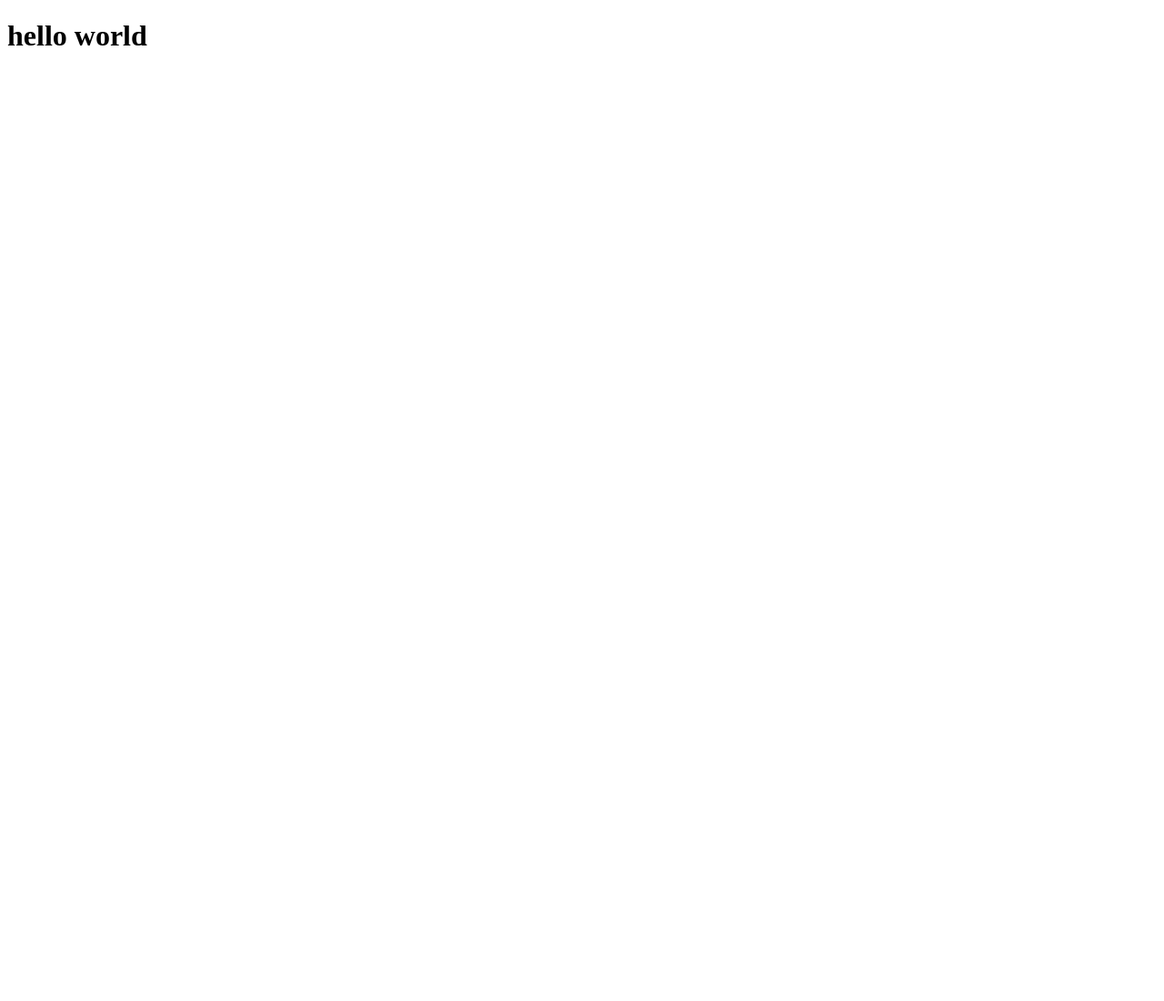
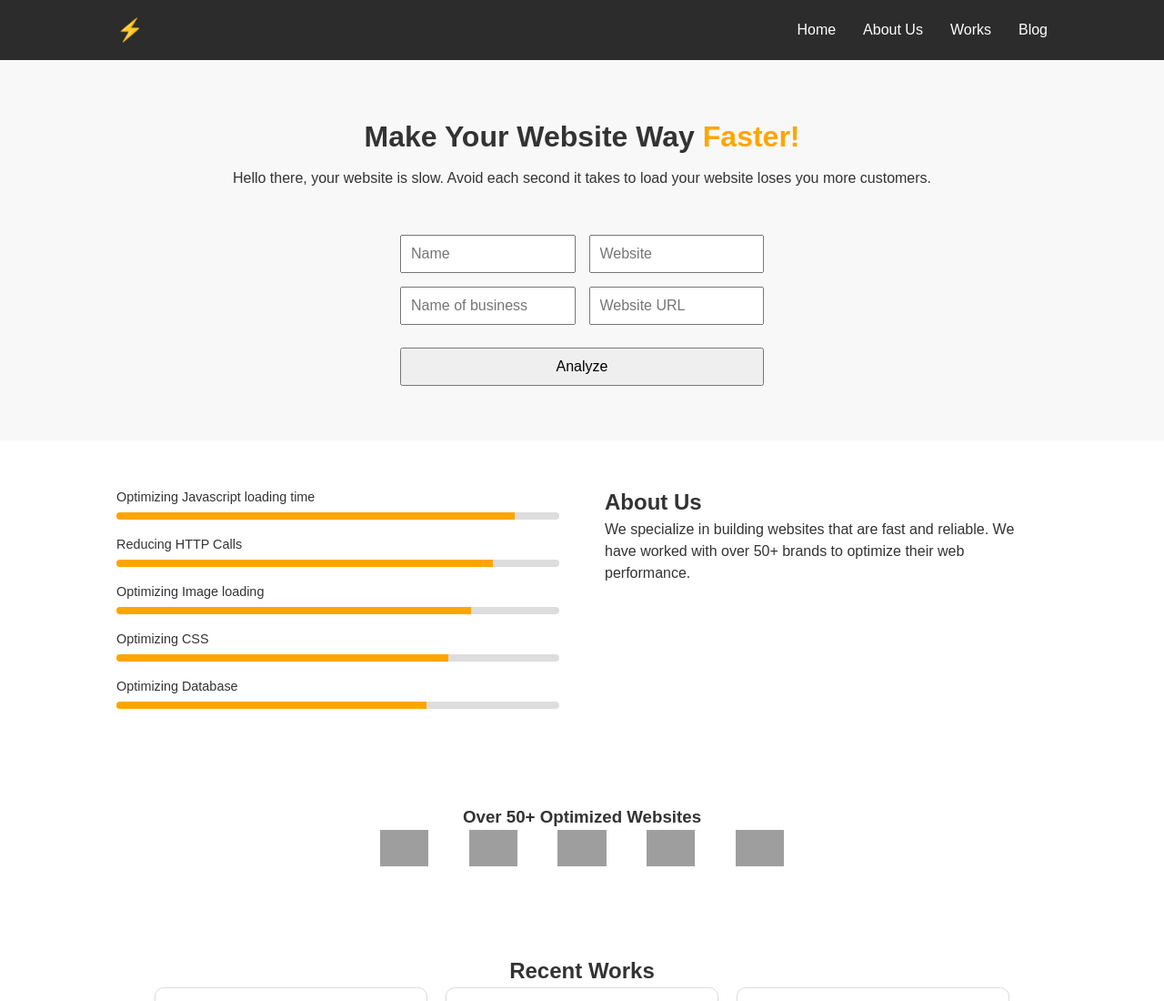
Before and after one commit to mehfoozkhangithub/e-commerce-site, a plain HTML site: page index.html in a window 1280 px wide. Shown: the top 1100 px of the page at 91% size. Before the commit the page ends 800 px from the top, so only its background shows below. Drawn offline with Linux system fonts and the light colour scheme; grey boxes are pictures that could not be loaded.

Commit message:
half page created

```diff
--- a/index.html
+++ b/index.html
@@ -1,14 +1,129 @@
 <!DOCTYPE html>
 <html lang="en">
+<head>
+  <meta charset="UTF-8">
+  <meta name="viewport" content="width=device-width, initial-scale=1.0">
+  <title>Website Optimizer</title>
+  <link rel="stylesheet" href="style.css">
+</head>
+<body>
 
-<head>
-    <meta charset="UTF-8">
-    <meta name="viewport" content="width=device-width, initial-scale=1.0">
-    <title>Document</title>
-</head>
+  <!-- Navbar -->
+  <header>
+    <div class="logo">⚡</div>
+    <nav>
+      <ul>
+        <li><a href="#">Home</a></li>
+        <li><a href="#">About Us</a></li>
+        <li><a href="#">Works</a></li>
+        <li><a href="#">Blog</a></li>
+      </ul>
+    </nav>
+  </header>
 
-<body>
-    <h1>hello world</h1>
+  <!-- Hero Section -->
+  <section class="hero">
+    <h1>Make Your Website Way <span>Faster!</span></h1>
+    <p>Hello there, your website is slow. Avoid each second it takes to load your website loses you more customers.</p>
+    <div class="form-box">
+      <input type="text" placeholder="Name">
+      <input type="text" placeholder="Website">
+      <input type="text" placeholder="Name of business">
+      <input type="url" placeholder="Website URL">
+      <button>Analyze</button>
+    </div>
+  </section>
+
+  <!-- Progress + About Section -->
+  <section class="about-section">
+    <div class="progress-container">
+      <div class="progress-item">
+        <span>Optimizing Javascript loading time</span>
+        <div class="progress-bar"><div class="progress-fill" style="width:90%"></div></div>
+      </div>
+      <div class="progress-item">
+        <span>Reducing HTTP Calls</span>
+        <div class="progress-bar"><div class="progress-fill" style="width:85%"></div></div>
+      </div>
+      <div class="progress-item">
+        <span>Optimizing Image loading</span>
+        <div class="progress-bar"><div class="progress-fill" style="width:80%"></div></div>
+      </div>
+      <div class="progress-item">
+        <span>Optimizing CSS</span>
+        <div class="progress-bar"><div class="progress-fill" style="width:75%"></div></div>
+      </div>
+      <div class="progress-item">
+        <span>Optimizing Database</span>
+        <div class="progress-bar"><div class="progress-fill" style="width:70%"></div></div>
+      </div>
+    </div>
+    <div class="about-text">
+      <h2>About Us</h2>
+      <p>We specialize in building websites that are fast and reliable. We have worked with over 50+ brands to optimize their web performance.</p>
+    </div>
+  </section>
+
+  <!-- Brands Section -->
+  <section class="brands">
+    <h3>Over 50+ Optimized Websites</h3>
+    <img src="https://encrypted-tbn0.gstatic.com/images?q=tbn:ANd9GcQ8yGPyAHDX-ZD4H1JndXavrj0xtcBJ0voZYA&s" alt="Google">
+    <img src="https://mir-s3-cdn-cf.behance.net/projects/404/042469153784103.Y3JvcCwxMzU1LDEwNjAsMjcxLDA.jpg" alt="Bplt">
+    <img src="https://static.vecteezy.com/system/resources/thumbnails/019/766/240/small/amazon-logo-amazon-icon-transparent-free-png.png" alt="Amazon">
+    <img src="https://encrypted-tbn0.gstatic.com/images?q=tbn:ANd9GcQkWoH3EfvmlQAPaWfIoVlDjwrpFn0AkLlybQ&s" alt="PayPal">
+    <img src="https://encrypted-tbn0.gstatic.com/images?q=tbn:ANd9GcRQeRoc_BhrP-jahuwf0Hrxe48LiP6DiHWiiw&s" alt="Netflix">
+  </section>
+
+  <!-- Recent Works Section -->
+  <section class="recent-works">
+    <h2>Recent Works</h2>
+    <div class="work-grid">
+      <div class="work-card">
+        <h3>myplugin.com</h3>
+        <p>PageSpeed Insights</p>
+        <div class="circle-container">
+          <div class="circle before" style="--percent: 25%">25%</div>
+          <div class="circle after" style="--percent: 90%">90%</div>
+        </div>
+      </div>
+      <div class="work-card">
+        <h3>wefiximages.net</h3>
+        <p>PageSpeed Insights</p>
+        <div class="circle-container">
+          <div class="circle before" style="--percent: 30%">30%</div>
+          <div class="circle after" style="--percent: 90%">90%</div>
+        </div>
+      </div>
+      <div class="work-card">
+        <h3>xyzapp.io</h3>
+        <p>PageSpeed Insights</p>
+        <div class="circle-container">
+          <div class="circle before" style="--percent: 20%">20%</div>
+          <div class="circle after" style="--percent: 85%">85%</div>
+        </div>
+      </div>
+    </div>
+  </section>
+
+  <!-- Testimonials -->
+  <section class="testimonials">
+    <h2>What my clients say</h2>
+    <div class="testimonial-card">
+         <strong>- Charles Om</strong>
+      <p>“Great service, very professional and quick results. My website loads twice as fast now!”</p>
+
+    </div>
+    <div class="testimonial-card">
+         <strong>- Megan Wills</strong>
+      <p>“We saw an instant improvement in our traffic after optimization. Highly recommended.”</p>
+
+    </div>
+  </section>
+
+  <!-- Footer -->
+  <footer>
+    <p>© Copyright 2021. All rights reserved | Connect with me ⚡</p>
+  </footer>
+
 </body>
-
 </html>
--- /dev/null
+++ b/style.css
@@ -0,0 +1,214 @@
+* {
+  margin: 0;
+  padding: 0;
+  box-sizing: border-box;
+  font-family: Arial, sans-serif;
+}
+
+body {
+  background: #fff;
+  color: #333;
+  line-height: 1.5;
+}
+
+/* Navbar */
+header {
+  background: #2c2c2c;
+  color: #fff;
+  display: flex;
+  justify-content: space-between;
+  align-items: center;
+  padding: 15px 10%;
+}
+
+header .logo {
+  font-size: 1.5rem;
+  font-weight: bold;
+}
+
+nav ul {
+  list-style: none;
+  display: flex;
+  gap: 30px;
+}
+
+nav ul li a {
+  text-decoration: none;
+  color: #fff;
+  font-size: 1rem;
+}
+
+/* Hero Section */
+.hero {
+  display: flex;
+  flex-direction: column;
+  align-items: center;
+  justify-content: center;
+  text-align: center;
+  padding: 60px 20px;
+  background: #f8f8f8;
+}
+
+.hero h1 {
+  font-size: 2rem;
+  font-weight: bold;
+}
+
+.hero h1 span {
+  color: orange;
+}
+
+.hero p {
+  margin: 10px 0 30px;
+  font-size: 1rem;
+}
+
+.form-box {
+  display: grid;
+  grid-template-columns: repeat(2, 1fr); /* 2 columns */
+  gap: 15px; /* space between inputs */
+  max-width: 400px;
+  margin-top: 20px;
+}
+
+.form-box input {
+  padding: 10px;
+  font-size: 16px;
+  width: 100%;
+  box-sizing: border-box;
+}
+
+.form-box button {
+  grid-column: span 2; /* button spans both columns */
+  padding: 10px;
+  font-size: 16px;
+  cursor: pointer;
+  margin-top: 10px;
+}
+
+
+/* Progress + About Section */
+.about-section {
+  display: flex;
+  justify-content: space-between;
+  padding: 50px 10%;
+  gap: 50px;
+  flex-wrap: wrap;
+}
+
+.progress-container {
+  flex: 1;
+}
+
+.progress-item {
+  margin-bottom: 15px;
+}
+
+.progress-item span {
+  font-size: 0.9rem;
+}
+
+.progress-bar {
+  background: #ddd;
+  border-radius: 10px;
+  height: 8px;
+  margin-top: 5px;
+  overflow: hidden;
+}
+
+.progress-fill {
+  height: 100%;
+  background: orange;
+}
+
+.about-text {
+  flex: 1;
+}
+
+/* Logos Section */
+.brands {
+  text-align: center;
+  padding: 40px 20px;
+}
+
+.brands img {
+  height: 40px;
+  margin: 0 20px;
+}
+
+/* Recent Work Section */
+.recent-works {
+  padding: 50px 10%;
+  text-align: center;
+}
+
+.work-grid {
+  display: flex;
+  gap: 20px;
+  flex-wrap: wrap;
+  justify-content: center;
+}
+
+.work-card {
+  border: 1px solid #ddd;
+  border-radius: 10px;
+  padding: 20px;
+  text-align: center;
+  width: 300px;
+  background: #fff;
+  box-shadow: 0 2px 5px rgba(0,0,0,0.05);
+}
+
+.circle-container {
+  display: flex;
+  justify-content: space-around;
+  margin: 20px 0;
+}
+
+.circle {
+  width: 80px;
+  height: 80px;
+  border-radius: 50%;
+  display: flex;
+  align-items: center;
+  justify-content: center;
+  font-weight: bold;
+  position: relative;
+}
+
+.circle.before {
+  background: conic-gradient(blue var(--percent), blue 0);
+}
+
+.circle.after {
+  background: conic-gradient(blue var(--percent), blue 0);
+  color: #ccc;
+}
+
+/* Testimonials */
+.testimonials {
+  display: flex;
+  flex-direction: row;
+  background: #f8f8f8;
+  text-align: center;
+  padding: 50px 20px;
+}
+
+
+
+.testimonial-card {
+  max-width: 500px;
+  margin: 20px auto;
+  padding: 20px;
+  background: #fff;
+  border-radius: 10px;
+  box-shadow: 0 2px 5px rgba(0,0,0,0.05);
+}
+
+/* Footer */
+footer {
+  background: #2c2c2c;
+  color: #fff;
+  text-align: center;
+  padding: 20px;
+}
```
